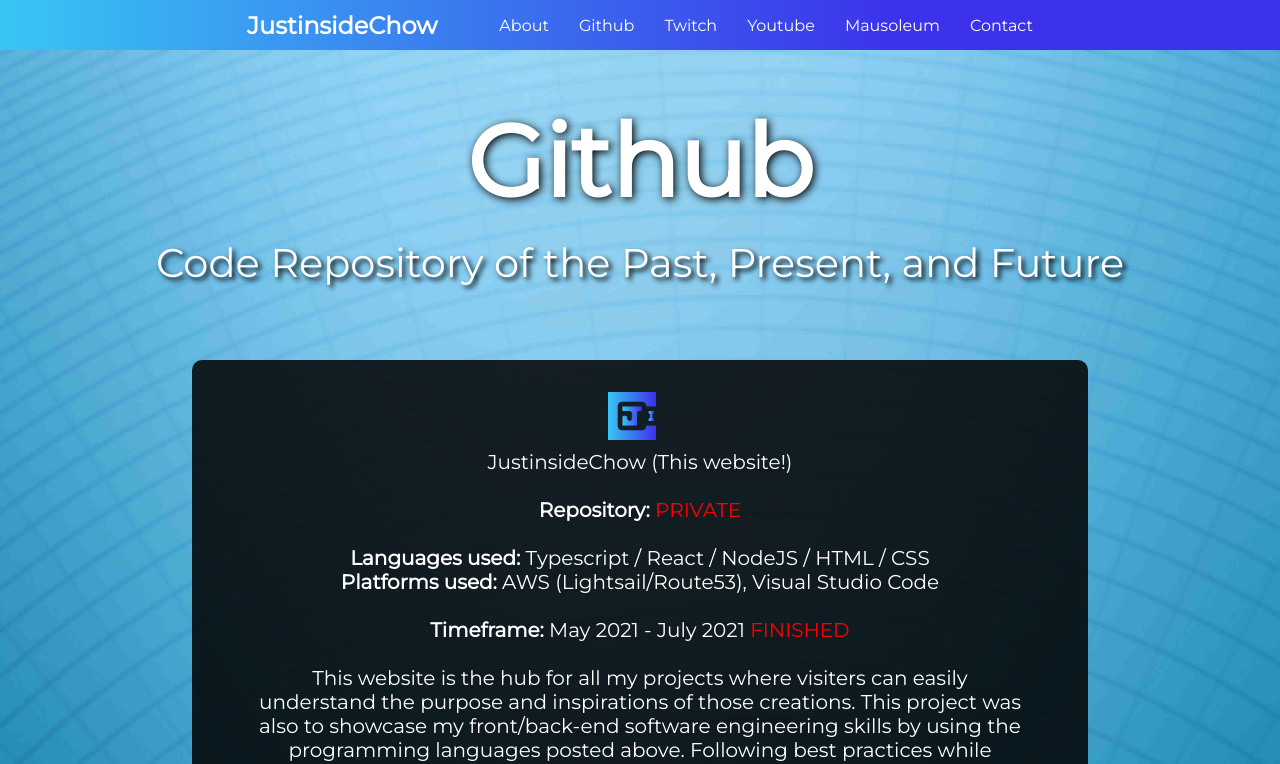
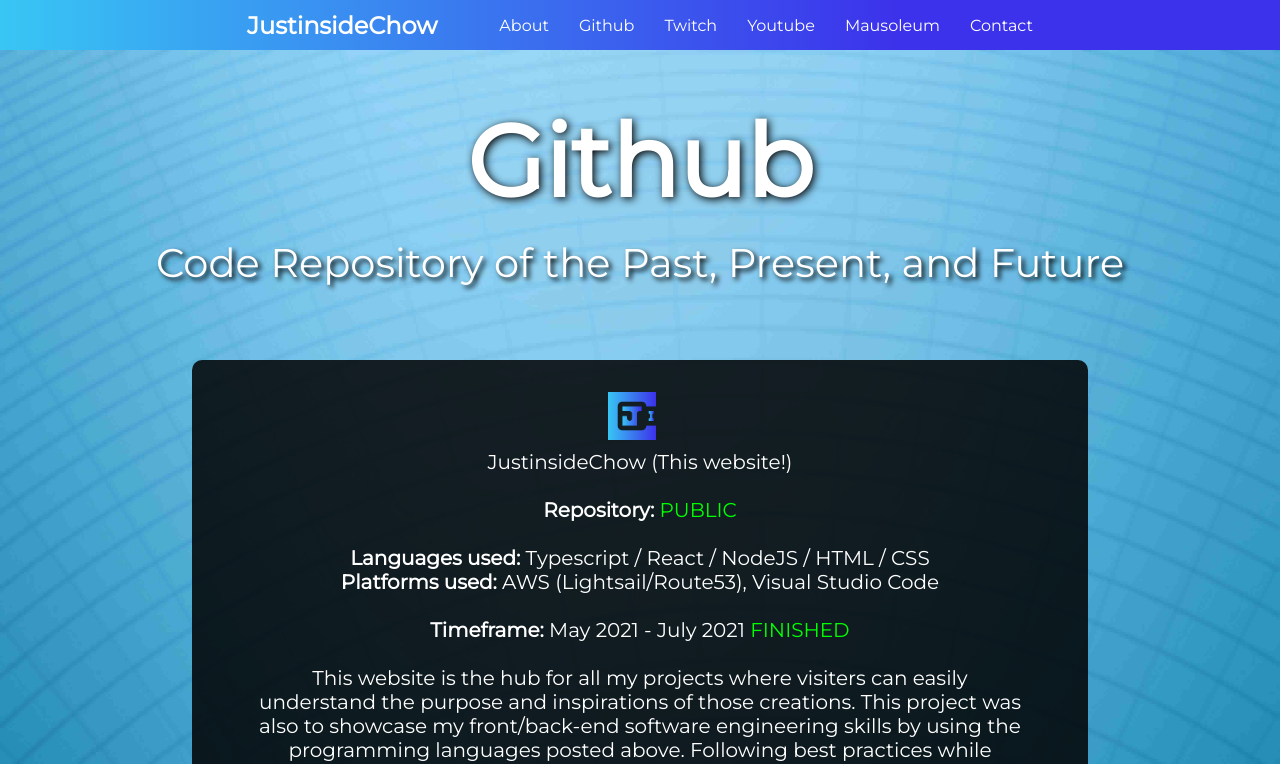
Before and after one commit to justinsidechow/justinsidechow-app, a React (Create React App) app: page /github in a window 1280 px wide. Shown: the top 764 px of the page. Built offline with nearby package versions, Linux system fonts and the light colour scheme.

Commit message:
justinsidechow public repo

```diff
--- a/src/components/Pages/GithubPage.tsx
+++ b/src/components/Pages/GithubPage.tsx
@@ -19,7 +19,7 @@ const GithubPage = () => {
             <br></br>
             <br></br>
             <div>
-              <b>Repository:</b> <div className="red">PRIVATE</div>
+              <b>Repository:</b> <div className="green">PUBLIC</div>
             </div>
             <br></br>
             <b>Languages used:</b> Typescript / React / NodeJS / HTML / CSS
@@ -27,7 +27,7 @@ const GithubPage = () => {
             <b>Platforms used:</b> AWS (Lightsail/Route53), Visual Studio Code
             <br></br> <br></br>
             <b>Timeframe:</b> May 2021 - July 2021{" "}
-            <div className="red">FINISHED</div>
+            <div className="green">FINISHED</div>
             <br></br> <br></br>
             This website is the hub for all my projects where visiters can
             easily understand the purpose and inspirations of those creations.
```
Also changed, not shown: 1 other file (tests, documents, lock files or other folders).
